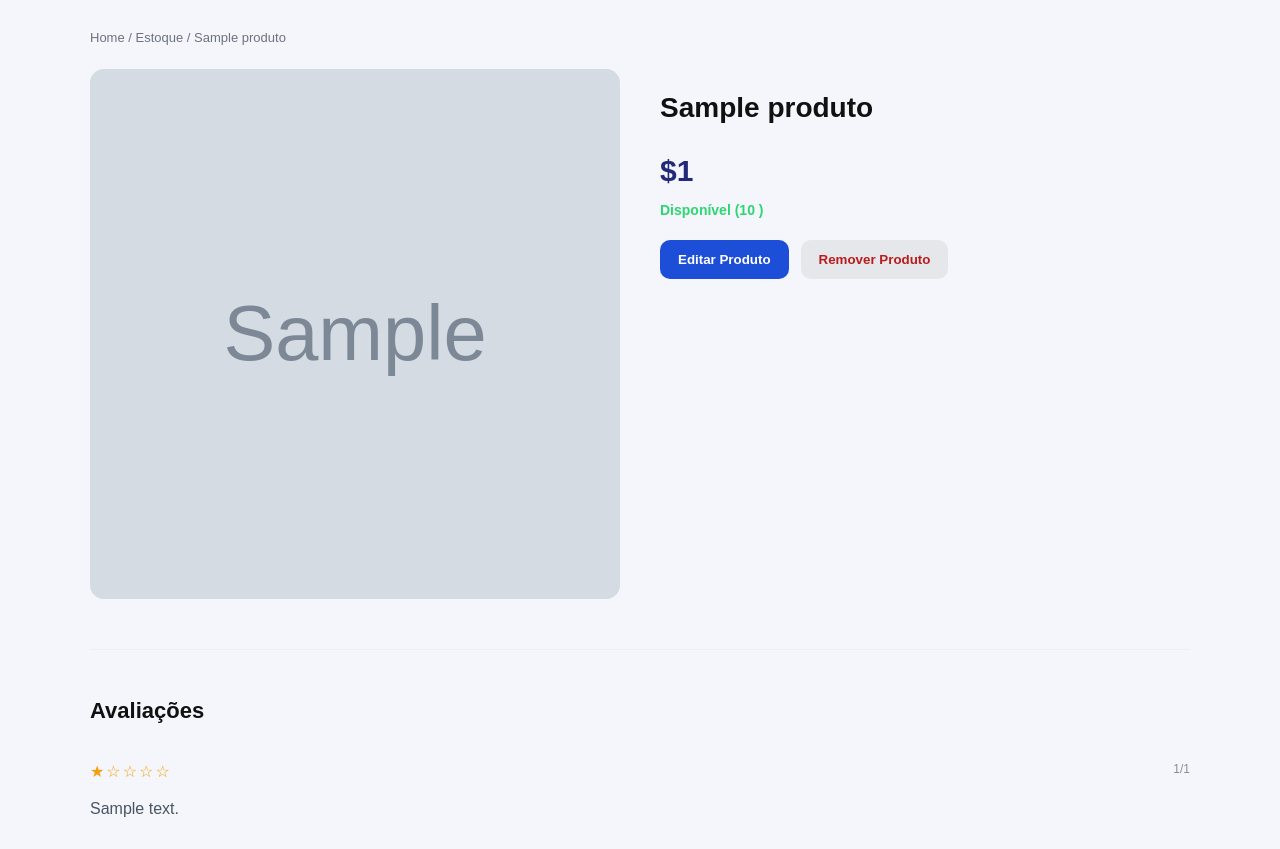
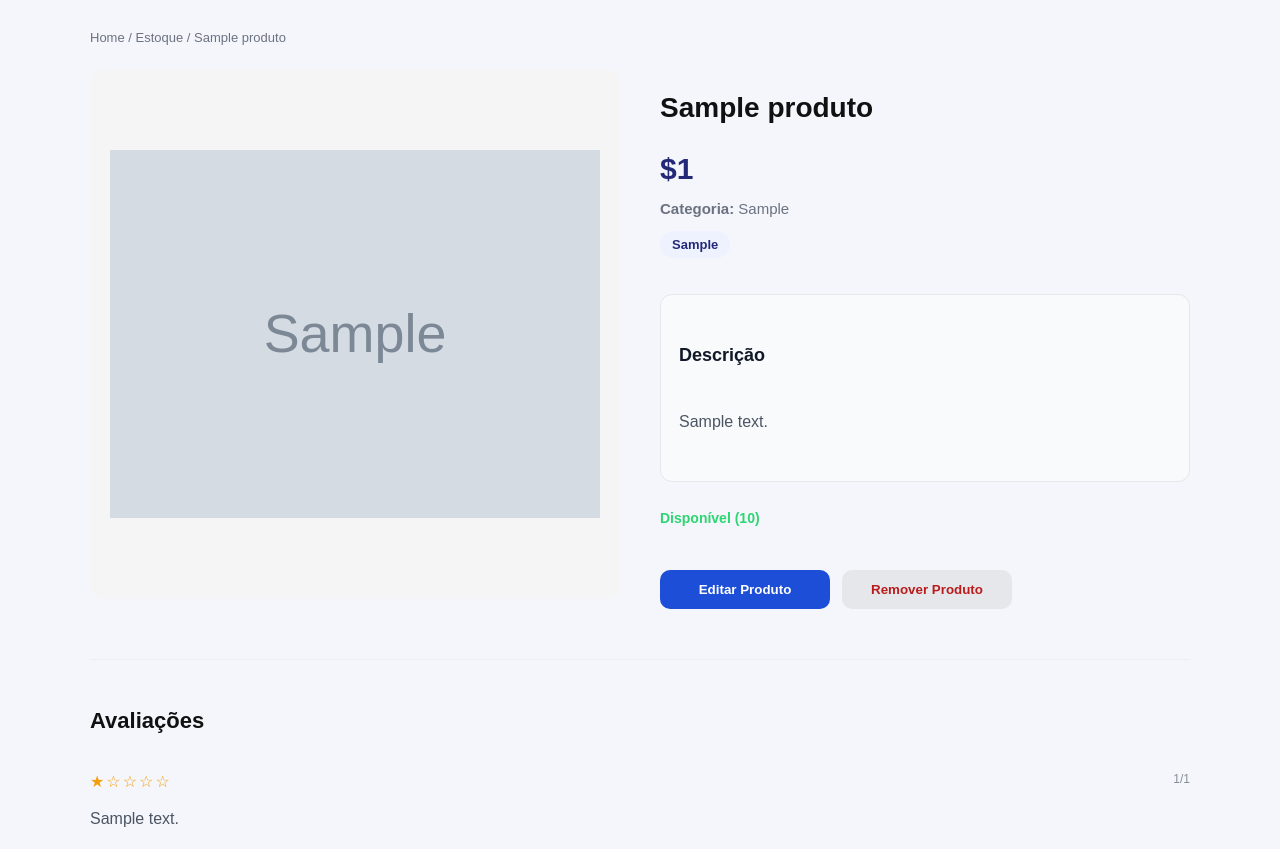
Before and after one commit to Software-Engineering-USP/OpenLoja, a FastAPI app: page /product/1 in a window 1280 px wide. Shown: the part 40-889 px from the top of the page. Before the commit the page ends 857 px from the top, so only its background shows below. Run offline with FastAPI, Linux system fonts and the light colour scheme; tables that the repository leaves empty hold one stand-in row (values such as "Sample post"); grey boxes marked "Sample" are stand-in pictures.

Commit message:
feat:adição de categorias,tags e descrição aos produtos + estilização de visualização

```diff
--- a/src/main.py
+++ b/src/main.py
@@ -235,15 +235,22 @@ def home_cliente(
     with Session(engine) as session:
         produtos = session.exec(select(Produto)).all()
 
+        tags = set()
+
+        for produto in produtos:
+            if produto.tag:
+                for tag in produto.tag.split(","):
+                    tags.add(tag.strip())
+
     return templates.TemplateResponse(
         request=request,
         name="frontpage.html",
         context={
             "usuario": user,
             "produtos": produtos,
+            "tags": sorted(tags),
         },
     )
-
 
 # rota de estoque do dono da loja
 @app.get("/stock")
--- a/src/models.py
+++ b/src/models.py
@@ -47,6 +47,9 @@ class Produto(SQLModel, table=True):
     nome: str
     preco: int
 
+    descricao: str = Field(default="")
+    categoria: str = Field(default="")
+    tag: str = Field(default="")
     imagem: str | None = Field(default=None)
 
     avaliacoes: List["Avaliacao"] = Relationship(back_populates="produto")
--- a/src/static/homeScript.js
+++ b/src/static/homeScript.js
@@ -76,7 +76,7 @@ async function sincronizarCarrinho() {
     const response = await fetch("/carrinho/sincronizar", {
 	method: "POST",
 	headers: {"Content-Type": "application/json"},
-	body: JSON.stringy(itens)
+	body: JSON.stringify(itens)
     });
 
     if(response.ok){
--- a/src/static/productScript.js
+++ b/src/static/productScript.js
@@ -22,6 +22,9 @@ document.getElementById("modal-cancel").addEventListener("click", () => {
 document.getElementById("modal-save").addEventListener("click", async () => {
   const dados = {
     nome: modalNome.value,
+    descricao: modalDescricao.value,
+    categoria: modalCategoria.value,
+    tag: modalTag.value,
     quantidade_em_estoque: Number(modalQuantidade.value),
     preco: Number(modalPreco.value),
   };
--- a/src/static/productStyle.css
+++ b/src/static/productStyle.css
@@ -149,3 +149,76 @@
   color: #868e96;
   padding: 20px 0;
 }
+
+.product-detail-info{
+    display:flex;
+    flex-direction:column;
+}
+
+.product-detail-category{
+    margin:4px 0;
+    font-size:15px;
+    color:#6b7280;
+}
+
+.product-detail-tag{
+    margin:10px 0 18px;
+    display:inline-block;
+    width:fit-content;
+    padding:6px 12px;
+    border-radius:999px;
+    background:#eef2ff;
+    color:#232978;
+    font-size:13px;
+    font-weight:600;
+}
+
+.product-detail-description{
+    margin:18px 0;
+    padding:18px;
+    background:#f8fafc;
+    border:1px solid #e5e7eb;
+    border-radius:12px;
+    color:#4b5563;
+    line-height:1.7;
+    white-space:pre-line;
+}
+
+.product-detail-price{
+    margin:18px 0 10px;
+}
+
+.stock-info{
+    margin:10px 0 20px;
+}
+
+.owner-actions{
+    margin-top:24px;
+}
+
+.owner-actions button{
+    min-width:170px;
+}
+
+.product-detail-image{
+    display:flex;
+    align-items:center;
+    justify-content:center;
+    padding:20px;
+}
+
+.product-detail-image img{
+    max-width:100%;
+    max-height:500px;
+    object-fit:contain;
+}
+
+.product-detail-description h3{
+    margin:0 0 10px;
+    font-size:18px;
+    color:#111827;
+}
+
+.product-detail-description p{
+    margin:0;
+}
--- a/src/templates/product.html
+++ b/src/templates/product.html
@@ -30,7 +30,21 @@
 <p class="product-detail-price">${{ produto.preco }}</p>
 
                 {% if produto.quantidade_em_estoque > 0 %}
-<p class="stock-info in-stock">Disponível ({{ produto.quantidade_em_estoque }} {{ produto.unidade_medida }})</p>
+
+<p class="product-detail-category">
+    <strong>Categoria:</strong> {{ produto.categoria }}
+</p>
+
+<span class="product-detail-tag">
+    {{ produto.tag }}
+</span>
+
+<div class="product-detail-description">
+    <h3>Descrição</h3>
+    <p>{{ produto.descricao }}</p>
+</div>
+
+<p class="stock-info in-stock">Disponível ({{ produto.quantidade_em_estoque }}{{ produto.unidade_medida }})</p>
                 {% else %}
 <p class="stock-info out-of-stock">Fora de estoque</p>
                 {% endif %}
@@ -42,10 +56,13 @@ id="edit-product-btn"
 class="primary-btn"
 data-id="{{ produto.id }}"
 data-nome="{{ produto.nome }}"
+data-descricao="{{ produto.descricao }}"
+data-categoria="{{ produto.categoria }}"
+data-tag="{{ produto.tag }}"
 data-quantidade="{{ produto.quantidade_em_estoque }}"
 data-preco="{{ produto.preco }}"
 >
-                        Editar Produto
+    Editar Produto
 </button>
 <button type="button" id="delete-product-btn" class="secondary-btn danger-btn-solid" data-id="{{ produto.id }}">
                         Remover Produto
@@ -76,6 +93,12 @@ data-preco="{{ produto.preco }}"
 <h2>Editar Produto</h2>
 <input type="hidden" id="modal-produto-id">
 <input type="text" id="modal-nome" placeholder="Nome do produto">
+<textarea id="modal-descricao" placeholder="Descrição do produto"></textarea>
+<input type="text" id="modal-categoria" placeholder="Categoria">
+<input
+    type="text"
+    id="modal-tag"
+    placeholder="Tags (separadas por vírgula)">
 <input type="number" id="modal-quantidade" placeholder="Quantidade em estoque" min="0">
 <input type="number" id="modal-preco" placeholder="Preço" min="0" step="0.01">
 <div class="modal-actions">
```
Also changed, not shown: src/static/frontpage.css (+166 -0 lines), src/static/frontpage.js (+57 -0 lines), src/static/stockScript.js (+25 -5 lines), src/templates/frontpage.html (+15 -5 lines), src/templates/stock.html (+13 -1 lines).
